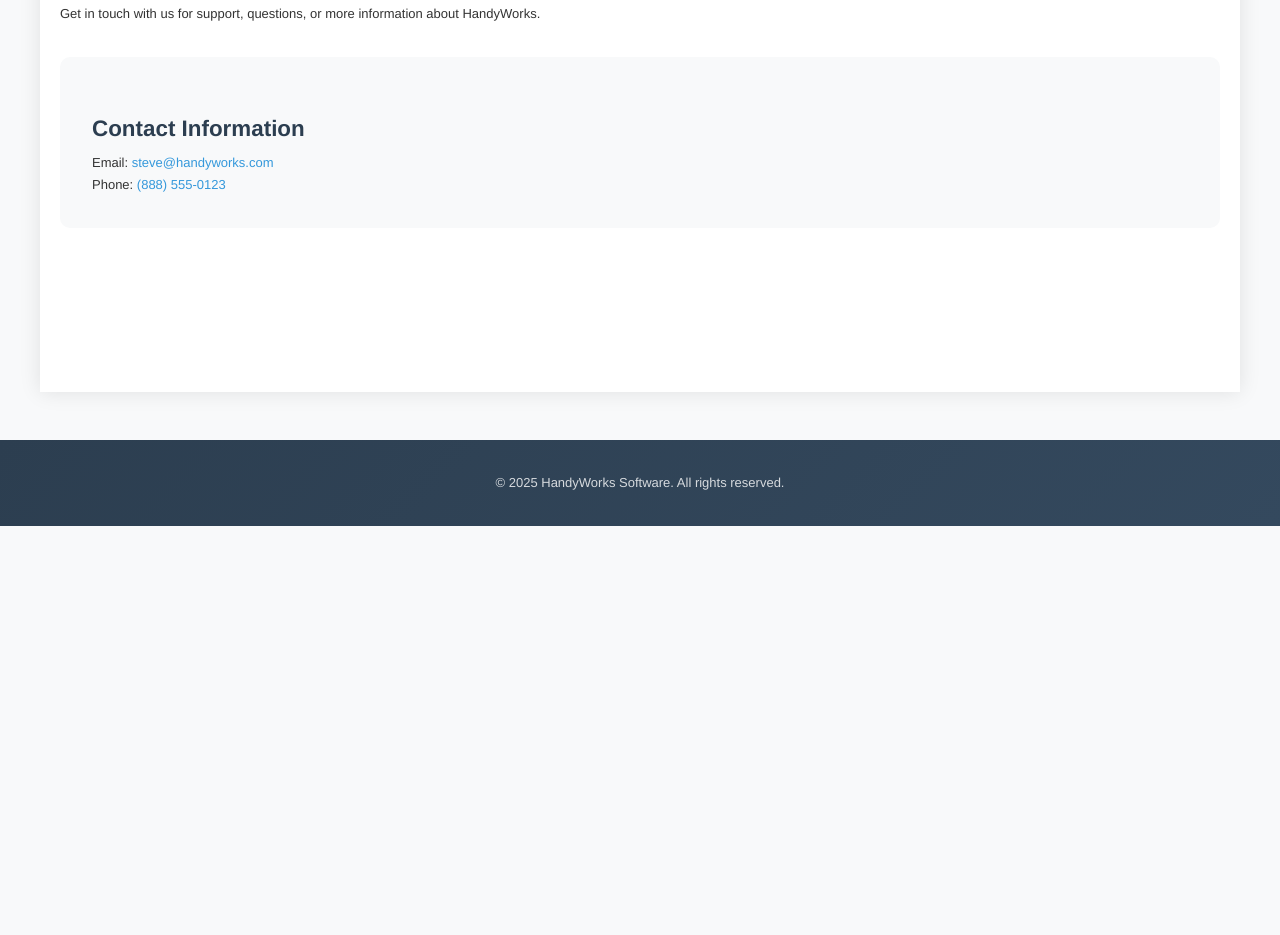
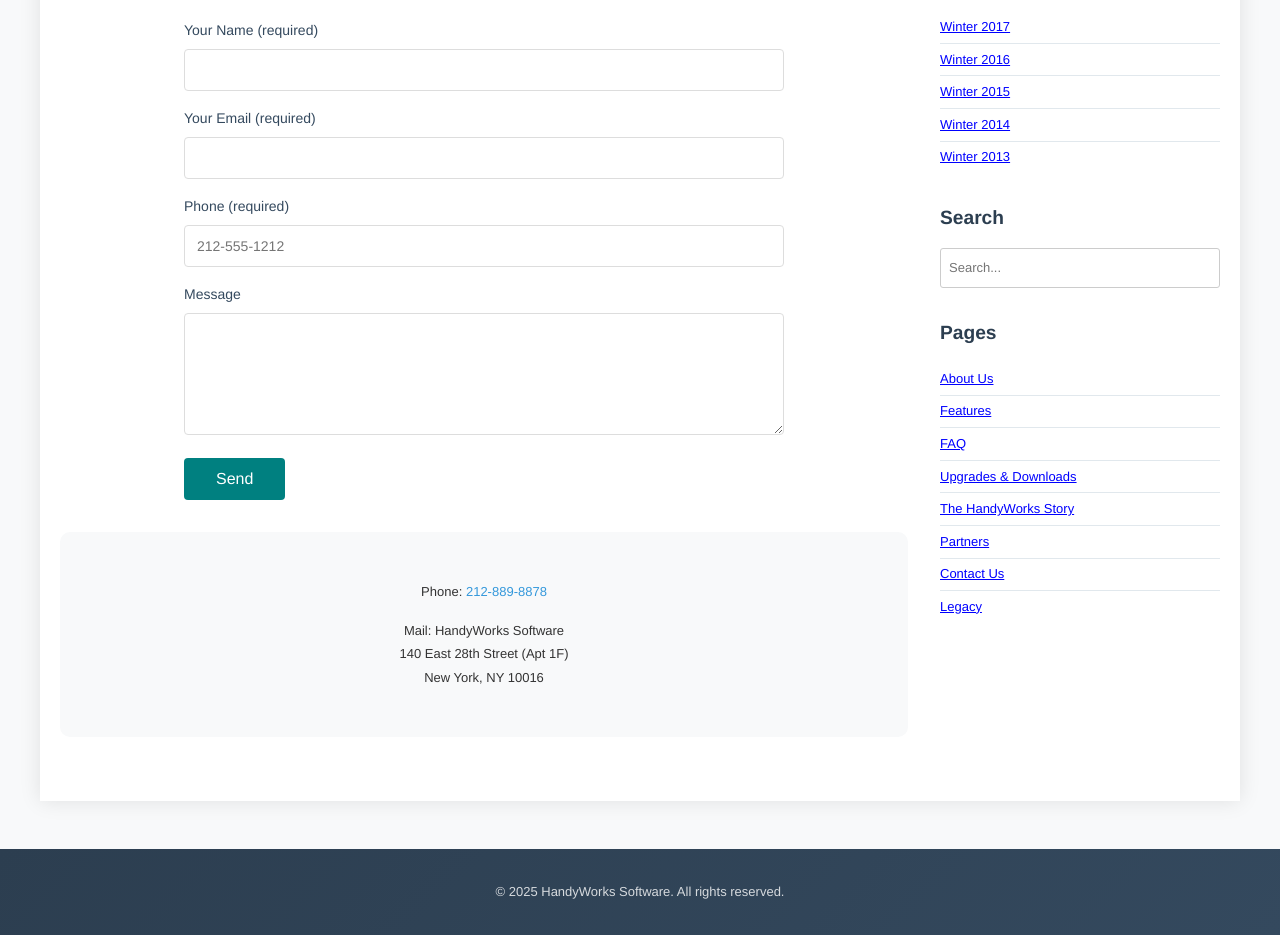
Before and after one commit to SBSchram/handyworks.github.io, a plain HTML site: page contact.html in a window 1280 px wide. Shown: the part 284-1219 px from the top of the page. Before the commit the page ends 810 px from the top, so only its background shows below. Drawn offline with Linux system fonts and the light colour scheme.

Commit message:
Update Contact Us page with correct information from XML: phone (212-889-8878), address (140 East 28th Street), and Contact Form 7 equivalent form with Name, Email, Phone, Message fields. Note: Formspree setup required for form submission.

```diff
--- a/contact.html
+++ b/contact.html
@@ -3,8 +3,8 @@
 <head>
     <meta charset="UTF-8">
     <meta name="viewport" content="width=device-width, initial-scale=1.0">
-    <title>Contact</title>
-    <link rel="stylesheet" href="css/style.css?v=20250129v1">
+    <title>Contact Us - HandyWorks</title>
+    <link rel="stylesheet" href="css/style.css?v={{VERSION}}">
     <script src="js/config.js?v={{VERSION}}"></script>
     <script src="js/header-footer.js?v={{VERSION}}" defer></script>
 </head>
@@ -14,19 +14,95 @@
     </header>
 
     <main>
+        <div class="content-wrapper">
+            <div class="main-content">
+                <h1>Contact Us</h1>
 
-                <h1>Contact Us</h1>
-                <p>Get in touch with us for support, questions, or more information about HandyWorks.</p>
-                <div class="contact-details">
-                    <h3>Contact Information</h3>
-                    <p>Email: <a href="mailto:steve@handyworks.com">steve@handyworks.com</a></p>
-                    <p>Phone: <a href="tel:888-555-0123">(888) 555-0123</a></p>
+                <div class="contact-form-container">
+                    <form id="contact-form" class="contact-form" method="POST" action="https://formspree.io/f/YOUR_FORM_ID">
+                        <label for="your-name">Your Name (required)</label>
+                        <input type="text" id="your-name" name="your-name" required>
+
+                        <label for="your-email">Your Email (required)</label>
+                        <input type="email" id="your-email" name="your-email" required>
+
+                        <label for="tel-888">Phone (required)</label>
+                        <input type="tel" id="tel-888" name="tel-888" placeholder="212-555-1212" required>
+
+                        <label for="your-message">Message</label>
+                        <textarea id="your-message" name="your-message" rows="6"></textarea>
+
+                        <input type="hidden" name="_subject" value="New message from Contact Form - HandyWorks">
+                        <input type="hidden" name="_replyto" id="_replyto" value="">
+                        <input type="hidden" name="_next" value="?success=true">
+
+                        <button type="submit" class="submit-button">Send</button>
+
+                        <div id="form-message" class="form-message"></div>
+                    </form>
                 </div>
 
+                <div class="contact-details">
+                    <p style="text-align: center;">Phone: <a href="tel:212-889-8878">212-889-8878</a></p>
+                    <p style="text-align: center;">Mail: HandyWorks Software<br>140 East 28th Street (Apt 1F)<br>New York, NY 10016</p>
+                </div>
+            </div>
+
+            <aside class="sidebar">
+                <div class="sidebar-section">
+                    <h3>Newsletters</h3>
+                    <ul class="sidebar-list">
+                        <li><a href="legacy.html#newsletters">Winter 2017</a></li>
+                        <li><a href="legacy.html#newsletters">Winter 2016</a></li>
+                        <li><a href="legacy.html#newsletters">Winter 2015</a></li>
+                        <li><a href="legacy.html#newsletters">Winter 2014</a></li>
+                        <li><a href="legacy.html#newsletters">Winter 2013</a></li>
+                    </ul>
+                </div>
+
+                <div class="sidebar-section">
+                    <h3>Search</h3>
+                    <form class="search-form" action="#" method="get">
+                        <input type="text" name="s" placeholder="Search...">
+                    </form>
+                </div>
+
+                <div class="sidebar-section">
+                    <h3>Pages</h3>
+                    <ul class="sidebar-list">
+                        <li><a href="about.html">About Us</a></li>
+                        <li><a href="features.html">Features</a></li>
+                        <li><a href="faq.html">FAQ</a></li>
+                        <li><a href="downloads.html">Upgrades & Downloads</a></li>
+                        <li><a href="story.html">The HandyWorks Story</a></li>
+                        <li><a href="partners.html">Partners</a></li>
+                        <li><a href="contact.html">Contact Us</a></li>
+                        <li><a href="legacy.html">Legacy</a></li>
+                    </ul>
+                </div>
+            </aside>
+        </div>
     </main>
 
     <footer>
         <!-- Footer content will be inserted by header-footer.js -->
     </footer>
+
+    <script>
+        // Handle form submission
+        document.getElementById('contact-form').addEventListener('submit', function(e) {
+            const emailField = document.getElementById('your-email');
+            const replyToField = document.getElementById('_replyto');
+            replyToField.value = emailField.value;
+        });
+
+        // Handle success message
+        const urlParams = new URLSearchParams(window.location.search);
+        if (urlParams.get('success') === 'true') {
+            const messageDiv = document.getElementById('form-message');
+            messageDiv.textContent = 'Your message has been sent.';
+            messageDiv.className = 'form-message success';
+        }
+    </script>
 </body>
 </html>
--- a/css/style.css
+++ b/css/style.css
@@ -359,12 +359,114 @@ h3 {
     margin-bottom: 1rem;
 }
 
+/* Contact Form */
+.contact-form-container {
+    margin: 2rem 0;
+}
+
+.contact-form {
+    max-width: 600px;
+    margin: 0 auto;
+}
+
+.contact-form label {
+    display: block;
+    margin: 1rem 0 0.5rem 0;
+    font-weight: normal;
+    color: #34495e;
+    font-size: 14px;
+}
+
+.contact-form input[type="text"],
+.contact-form input[type="email"],
+.contact-form input[type="tel"],
+.contact-form textarea {
+    width: 100%;
+    padding: 0.75rem;
+    border: 1px solid #ddd;
+    border-radius: 4px;
+    font-size: 14px;
+    font-family: 'Helvetica Neue', Helvetica, Arial, sans-serif;
+    box-sizing: border-box;
+}
+
+.contact-form input[type="text"]:focus,
+.contact-form input[type="email"]:focus,
+.contact-form input[type="tel"]:focus,
+.contact-form textarea:focus {
+    outline: none;
+    border-color: #008080;
+    box-shadow: 0 0 0 2px rgba(0, 128, 128, 0.1);
+}
+
+.contact-form textarea {
+    resize: vertical;
+    min-height: 120px;
+}
+
+.submit-button {
+    background-color: #008080;
+    color: white;
+    padding: 0.75rem 2rem;
+    border: none;
+    border-radius: 4px;
+    font-size: 16px;
+    font-family: 'Helvetica Neue', Helvetica, Arial, sans-serif;
+    cursor: pointer;
+    margin-top: 1rem;
+    transition: background-color 0.3s ease;
+}
+
+.submit-button:hover {
+    background-color: #006666;
+}
+
+.submit-button:active {
+    background-color: #004d4d;
+}
+
+.form-message {
+    margin-top: 1rem;
+    padding: 0.75rem;
+    border-radius: 4px;
+    display: none;
+}
+
+.form-message.success {
+    background-color: #d4edda;
+    color: #155724;
+    border: 1px solid #c3e6cb;
+    display: block;
+}
+
+.form-message.error {
+    background-color: #f8d7da;
+    color: #721c24;
+    border: 1px solid #f5c6cb;
+    display: block;
+}
+
 /* Contact Info */
 .contact-details {
     background: #f8f9fa;
     padding: 2rem;
     border-radius: 10px;
     margin: 2rem 0;
+    text-align: center;
+}
+
+.contact-details p {
+    margin: 1rem 0;
+    line-height: 1.8;
+}
+
+.contact-details a {
+    color: #0000ff;
+    text-decoration: underline;
+}
+
+.contact-details a:hover {
+    color: #008080;
 }
 
 .contact-details h3 {
```
